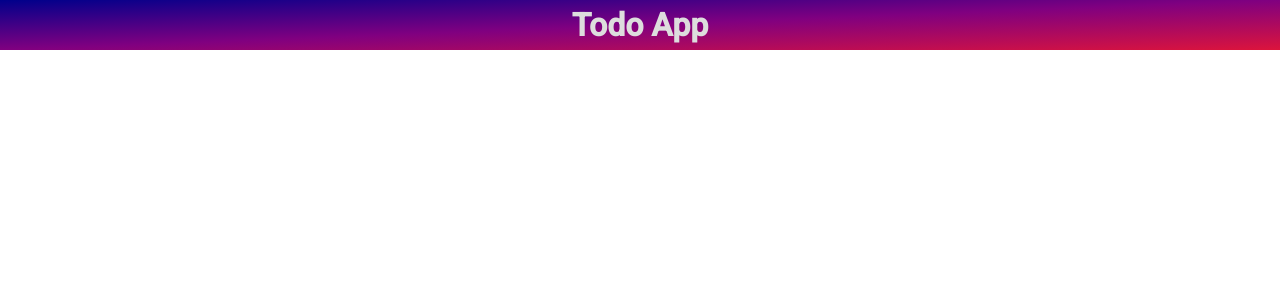
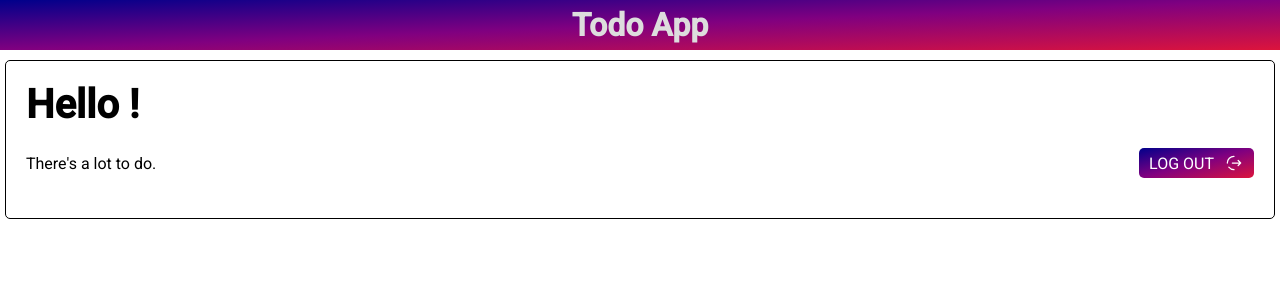
Before and after one commit to kikswosil/todoapp, an Angular app in the folder client/: page /app in a window 1280 px wide. Shown: the top 300 px of the page. Built offline with nearby package versions, Linux system fonts and the light colour scheme; no server answers.

Commit message:
added styles to top-section in main.component.

```diff
--- a/client/src/app/main/main.component.css
+++ b/client/src/app/main/main.component.css
@@ -0,0 +1,46 @@
+.top-section {
+    margin: 60px 5px 0px 5px;
+
+    max-height: 150px;
+    height: fit-content;
+
+    padding: 20px;
+
+    border: 1px solid black;
+    border-radius: 5px;
+
+    font-family: 'Roboto';
+}
+
+.top-section > h1 {
+    font-size: 40px;
+}
+
+.top-section > div {
+    display: flex;
+    flex-direction: row;
+    align-items: center;
+    justify-content: space-between;
+
+    margin-top: 20px;
+    margin-bottom: 20px;
+}
+
+.top-section > div > a {
+    padding: 5px 10px 5px 10px;
+    border-radius: 5px;
+    text-decoration: none;
+    text-transform: uppercase;
+    color: white;
+    background-image: linear-gradient(to bottom right, darkblue, purple, crimson);
+
+    display: flex;
+    align-items: center;
+    justify-content: space-between;
+}
+
+.top-section > div > a > img {
+    max-width: 20px;
+    max-height: 20px;
+    margin-left: 10px;
+}
--- a/client/src/app/main/main.component.html
+++ b/client/src/app/main/main.component.html
@@ -1,9 +1,11 @@
 <section class="top-section">
     <h1>Hello {{ username }}!</h1>
-    <!-- TODO: make the text below custom when the todos are loading. -->
-    <span>There's a lot to do.</span>
-    <!-- add a logout route to the router. -->
-    <a href="/app" >logout</a>
+    <div>
+        <!-- TODO: make the text below custom when the todos are loading. -->
+        <span>There's a lot to do.</span>
+        <!-- add a logout route to the router. -->
+        <a href="/app">log out <img src="../../assets/logout-svgrepo-com.svg" alt="logout"></a>
+    </div>
 </section>
 <section class="todo-section">
     <!-- render todos here. -->
```
Also changed, not shown: client/src/assets/logout-svgrepo-com.svg (added).
